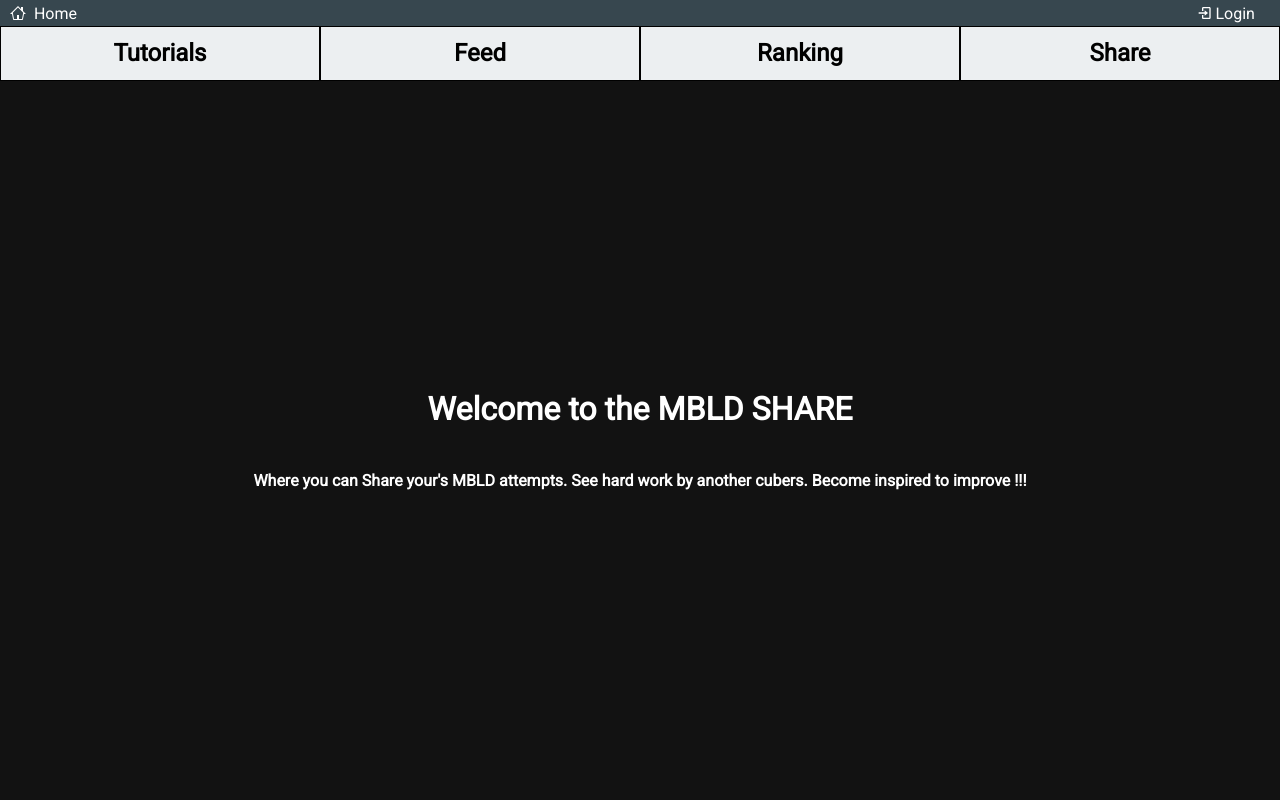
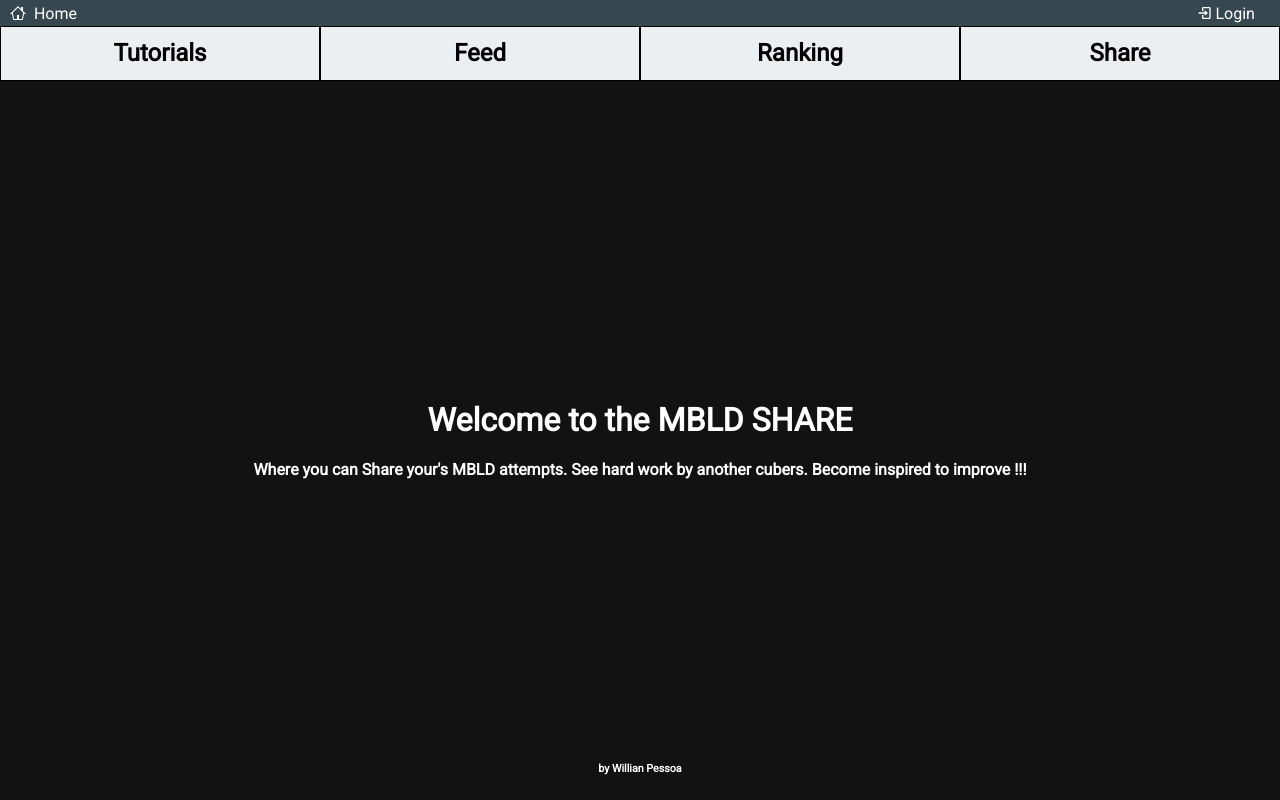
Before and after one commit to willian-pessoa/mbld-share, a Next.js app: page / in a window 1280 px wide. Built offline with nearby package versions, Linux system fonts and the light colour scheme.

Commit message:
by willian pessoa add

```diff
--- a/components/Layout/Layout.jsx
+++ b/components/Layout/Layout.jsx
@@ -14,7 +14,8 @@ export default function Layout({ children }) {
   return (
     <>
       <NavBar />
-      <div className={styles.container_body}>{children}</div>
+      <div className={styles.container_body}>{children}
+      </div>
     </>
   );
 }
--- a/pages/index.js
+++ b/pages/index.js
@@ -8,8 +8,11 @@ import styles from '../styles/Home.module.scss'
 export default function Home() {
   return (
     <div className={styles.home}>
+      <div className={styles.text}>
       <h1>Welcome to the MBLD SHARE</h1>
       <h4>Where you can Share your&apos;s MBLD attempts. See hard work by another cubers. Become inspired to improve !!!</h4>
+      </div>
+      <h6 id={styles.by}>by Willian Pessoa</h6>
     </div>
   )
 }
--- a/styles/Home.module.scss
+++ b/styles/Home.module.scss
@@ -4,4 +4,12 @@
     justify-content: center;
     height: calc(100vh - 80px);
     flex-direction: column;
+    position: relative;
+    top: 0;
+    text-align: center;
+
+    #by{
+        position: absolute;
+        bottom: 0;
+    }
 }
--- a/styles/Layout/Layout.module.scss
+++ b/styles/Layout/Layout.module.scss
@@ -1,6 +1,4 @@
 .container_body{
-    height: 100%;
-    width: 100%;
     display: flex;
     align-items: center;
     justify-content: center;
--- a/styles/Tutorials.module.scss
+++ b/styles/Tutorials.module.scss
@@ -46,6 +46,11 @@
     }
 }
 
+#by{
+    position: absolute;
+    bottom: 0;
+}
+
 .globalTutorials{
     h2{
         text-align: center;
```
Also changed, not shown: pages/share.js (+7 -6 lines), pages/tutorials/index.js (+5 -5 lines).
